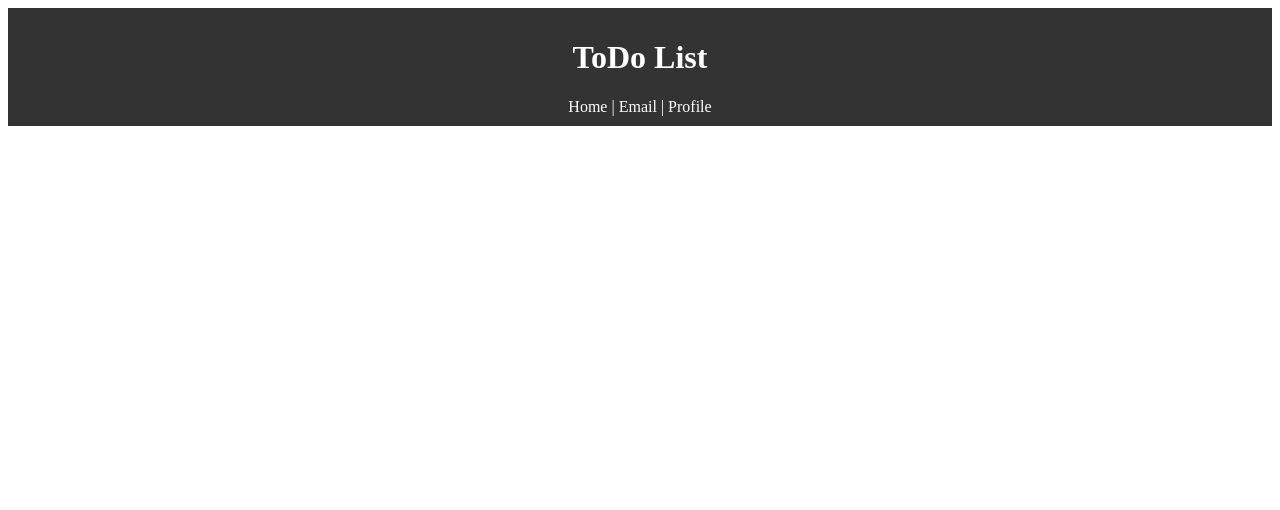
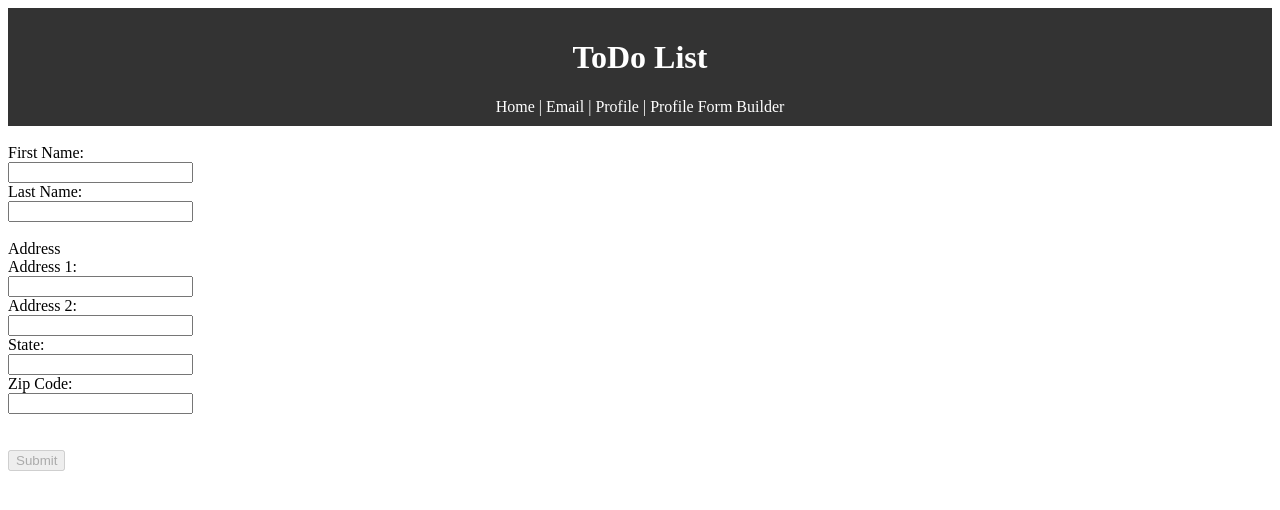
Before and after one commit to ptandon1985/angular-reactive-forms, an Angular app: page /profile1 in a window 1280 px wide. Before the commit this address led to /. Shown: the top 510 px of the page. Built offline with nearby package versions, Linux system fonts and the light colour scheme.

Commit message:
Nested Form Builder Update

```diff
--- a/src/app/app-routing.module.ts
+++ b/src/app/app-routing.module.ts
@@ -2,10 +2,12 @@ import { NgModule } from '@angular/core';
 import { Routes, RouterModule } from '@angular/router';
 import { EmailComponent } from './components/email/email.component';
 import { ProfileFormComponent } from './components/profile-form/profile-form.component';
+import { FormBuilderComponent } from './components/form-builder/form-builder.component';
 
 const routes: Routes = [
   { path: 'email', component: EmailComponent},
-  { path: 'profile', component: ProfileFormComponent}
+  { path: 'profile', component: ProfileFormComponent},
+  { path: 'profile1', component: FormBuilderComponent}
 ];
 
 @NgModule({
--- a/src/app/app.module.ts
+++ b/src/app/app.module.ts
@@ -7,6 +7,7 @@ import { ReactiveFormsModule } from '@angular/forms';
 import { EmailComponent } from './components/email/email.component';
 import { HeaderComponent } from './components/layout/header/header.component';
 import { ProfileFormComponent } from './components/profile-form/profile-form.component';
+import { FormBuilderComponent } from './components/form-builder/form-builder.component';
 
 
 @NgModule({
@@ -14,7 +15,8 @@ import { ProfileFormComponent } from './components/profile-form/profile-form.com
     AppComponent,
     EmailComponent,
     HeaderComponent,
-    ProfileFormComponent
+    ProfileFormComponent,
+    FormBuilderComponent
   ],
   imports: [
     BrowserModule,
--- /dev/null
+++ b/src/app/components/form-builder/form-builder.component.html
@@ -0,0 +1,39 @@
+<form [formGroup]="userProfileForm" (ngSubmit)="onSubmit()">
+        <br/>
+        <label>
+            First Name:<br/>
+            <input type="text" formControlName="firstName">
+        </label>
+        <br/>
+        <label>
+            Last Name:<br/>
+            <input type="text" formControlName="lastName">
+        </label>
+        <br/>
+        <div formGroupName="address">
+            <br/>
+            Address<br/>
+            <label>
+                Address 1:<br/>
+                <input type="text" formControlName="address1">
+            </label>
+            <br/>
+            <label>
+                Address 2:<br/>
+                <input type="text" formControlName="address2">
+            </label>
+            <br/>
+            <label>
+                State:<br/>
+                <input type="text" formControlName="state">
+            </label>
+            <br/>
+            <label>
+                Zip Code:<br/>
+                <input type="text" formControlName="zip">
+            </label>
+            <br/>
+        </div><br/>
+        <br/>
+        <button type="submit" [disabled]="!userProfileForm.valid"> Submit</button>
+</form>
--- /dev/null
+++ b/src/app/components/form-builder/form-builder.component.ts
@@ -0,0 +1,37 @@
+import { Component, OnInit } from '@angular/core';
+import { FormBuilder } from '@angular/forms';
+import { Validators } from '@angular/forms';
+
+@Component({
+  selector: 'app-form-builder',
+  templateUrl: './form-builder.component.html',
+  styleUrls: ['./form-builder.component.css']
+})
+export class FormBuilderComponent implements OnInit {
+
+  constructor(private fb: FormBuilder) { }
+
+  userProfileForm = this.fb.group({
+    firstName: ['', Validators.required],
+    lastName: [''],
+
+    address: this.fb.group({
+      address1: [''],
+      address2: [''],
+      state: [''],
+      zip: ['']
+    })
+  });
+
+  onSubmit () {
+    console.warn(this.userProfileForm.value);
+    console.warn('First Name: '+this.userProfileForm.controls['firstName'].value);
+    console.warn('Last Name: '+this.userProfileForm.get('lastName').value);
+    console.warn('Address 1: '+this.userProfileForm.get(['address','address1']).value);
+    console.warn('Address 2: '+this.userProfileForm.get('address').get('address2').value);
+  }
+
+  ngOnInit() {
+  }
+
+}
--- a/src/app/components/layout/header/header.component.html
+++ b/src/app/components/layout/header/header.component.html
@@ -1,6 +1,6 @@
 <header class="header">
     <h1>ToDo List</h1>
     <nav>
-        <a routerLink="/">Home</a> | <a routerLink="/email">Email </a> | <a routerLink="/profile">Profile </a>
+        <a routerLink="/">Home</a> | <a routerLink="/email">Email </a> | <a routerLink="/profile">Profile </a> | <a routerLink="/profile1">Profile Form Builder</a>
     </nav>
 </header>
```
Also changed, not shown: src/app/components/form-builder/form-builder.component.css (added), 1 other file (tests, documents, lock files or other folders).
